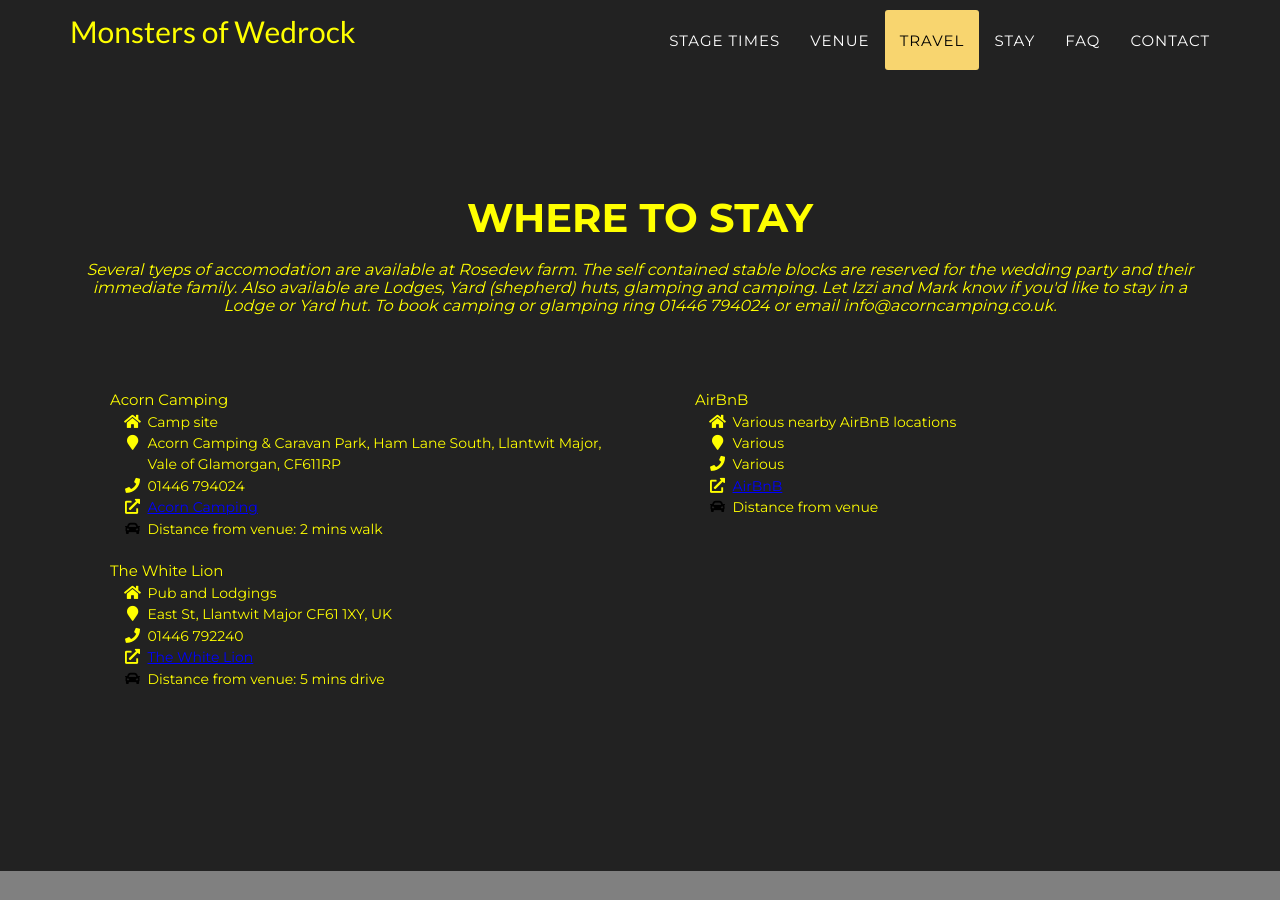
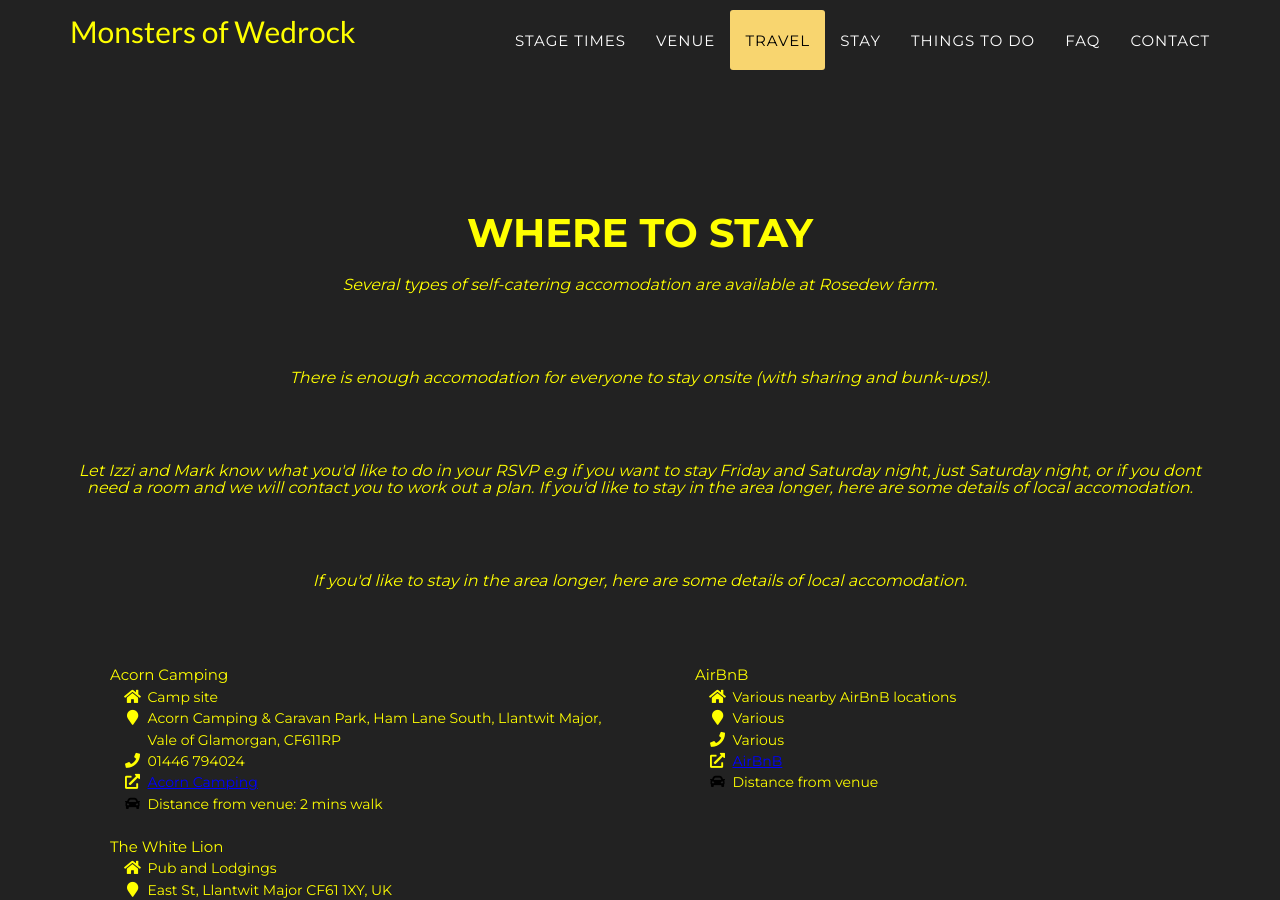
Before and after one commit to horlixuk/monstersofwedrock, a Jekyll site: the page built from index.html, in a window 1280 px wide and 900 px high, scrolled down 6001 px. Built offline with Jekyll 4.4.1, drawn with Linux system fonts in a browser that asks for light colours; some web fonts are replaced.

Commit message:
venue amendments

```diff
--- a/_includes/en_data/header.html
+++ b/_includes/en_data/header.html
@@ -33,7 +33,7 @@
                 <li>
                     <a class="page-scroll" href="#stay">Stay</a>
                 </li>
-                <!-- li>
+                <li>
                     <a class="page-scroll hidden-xs hidden-sm" href="#portfolio">Things To Do</a>
                 </li -->
                 <!-- li>
--- a/_includes/en_data/stay.html
+++ b/_includes/en_data/stay.html
@@ -4,7 +4,10 @@
         <div class="row">
             <div class="col-lg-12 text-center">
                 <h2 class="section-heading">Where To Stay</h2>
-                <h3 class="section-subheading text-muted">Several tyeps of accomodation are available at Rosedew farm. The self contained stable blocks are reserved for the wedding party and their immediate family. Also available are Lodges, Yard (shepherd) huts, glamping and camping. Let Izzi and Mark know if you'd like to stay in a Lodge or Yard hut. To book camping or glamping ring 01446 794024 or email info@acorncamping.co.uk.</h3>
+                <h3 class="section-subheading text-muted">Several types of self-catering accomodation are available at Rosedew farm.</h3>
+                <h3 class="section-subheading text-muted">There is enough accomodation for everyone to stay onsite (with sharing and bunk-ups!).</h3>
+                <h3 class="section-subheading text-muted">Let Izzi and Mark know what you'd like to do in your RSVP e.g if you want to stay Friday and Saturday night, just Saturday night, or if you dont need a room and we will contact you to work out a plan. If you'd like to stay in the area longer, here are some details of local accomodation.</h3>
+                <h3 class="section-subheading text-muted">If you'd like to stay in the area longer, here are some details of local accomodation.</h3>
             </div>
         </div>
         <div class="row">
--- a/_includes/en_data/venue.html
+++ b/_includes/en_data/venue.html
@@ -4,7 +4,6 @@
         <div class="row">
             <div class="col-lg-12 text-center">
                 <h2 class="section-heading">Venue</h2>
-                <h3 class="section-subheading text-muted">Rosedew Farm is a rural and rustic wedding venue set on the beautiful Welsh coastline. The Cwtch is a smaller area to the side of the barn, which holds the one-of-a-kind corrugated metal bar, dresser and some comfy chairs and sofas for guests to relax in! Accommodation is available immediately adjacent to the Barn for the night before and the night of the wedding. Camping or glamping is also available ring 01446 794024 or email info@acorncamping.co.uk. The address of the venue is Rosedew Farm, Llantwit Major, Vale of Glamorgan, CF61 1PZ</h3>
             </div>
         </div>
         <style>
@@ -22,9 +21,13 @@
             height: 100% !important;
         }
         </style>
-
         <div class="google-maps">
             <iframe src="https://maps.google.com/maps?q=rosedew%20farm,%20&t=&z=13&ie=UTF8&iwloc=&output=embed" width="600" height="450" style="border:0;" allowfullscreen="" loading="lazy"></iframe>
         </div>
+        <div class="row">
+            <div class="col-lg-12 text-center">
+                <h3 class="section-subheading text-muted">Rosedew Farm is a rural and rustic wedding venue set on the beautiful Welsh coastline. The Cwtch is a smaller area to the side of the barn, which holds the one-of-a-kind corrugated metal bar, dresser and some comfy chairs and sofas for guests to relax in! Accommodation is available immediately adjacent to the Barn for the night before and the night of the wedding. Camping or glamping is also available ring 01446 794024 or email info@acorncamping.co.uk. The address of the venue is Rosedew Farm, Llantwit Major, Vale of Glamorgan, CF61 1PZ</h3>
+            </div>
+        </div>
     </div>
 </section>
```
